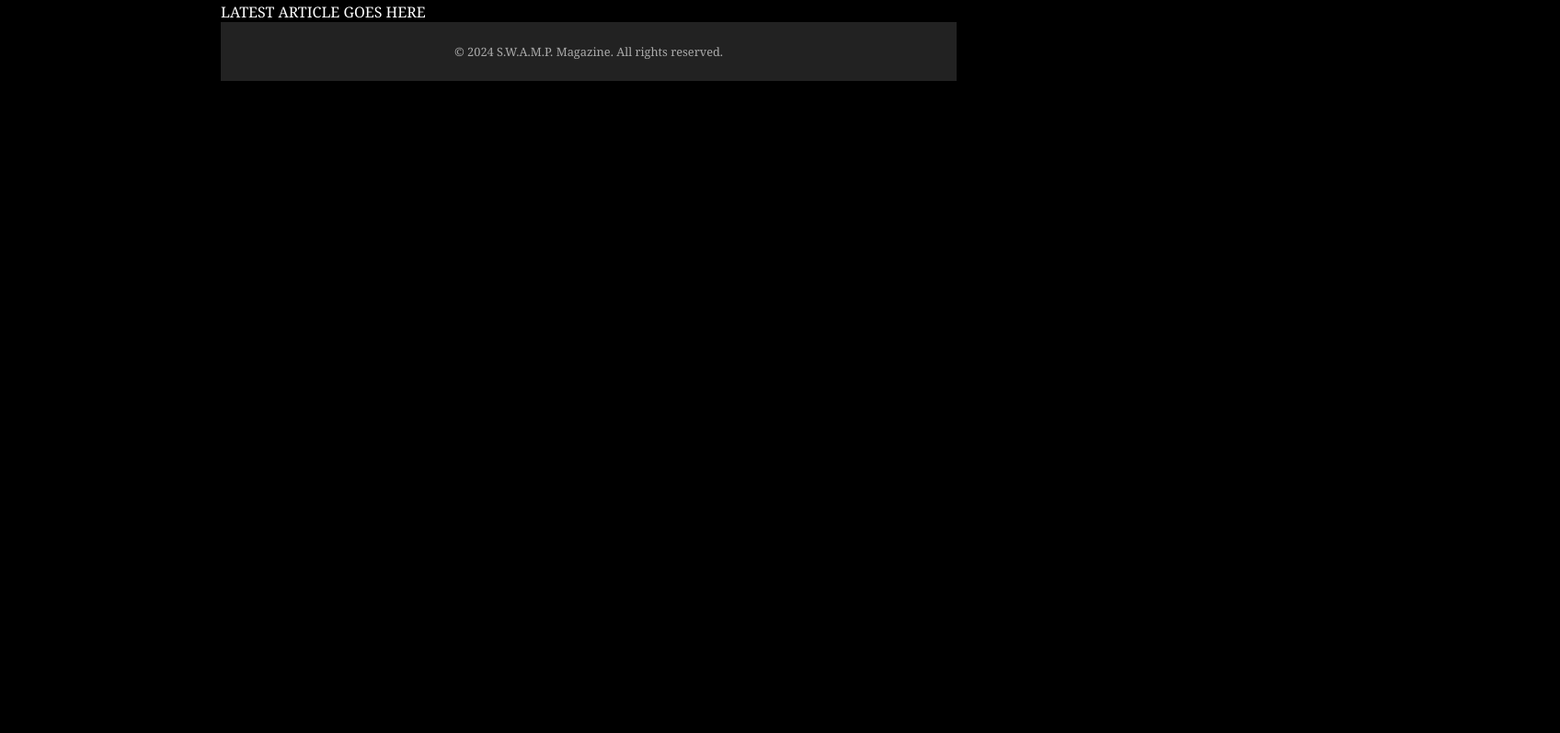
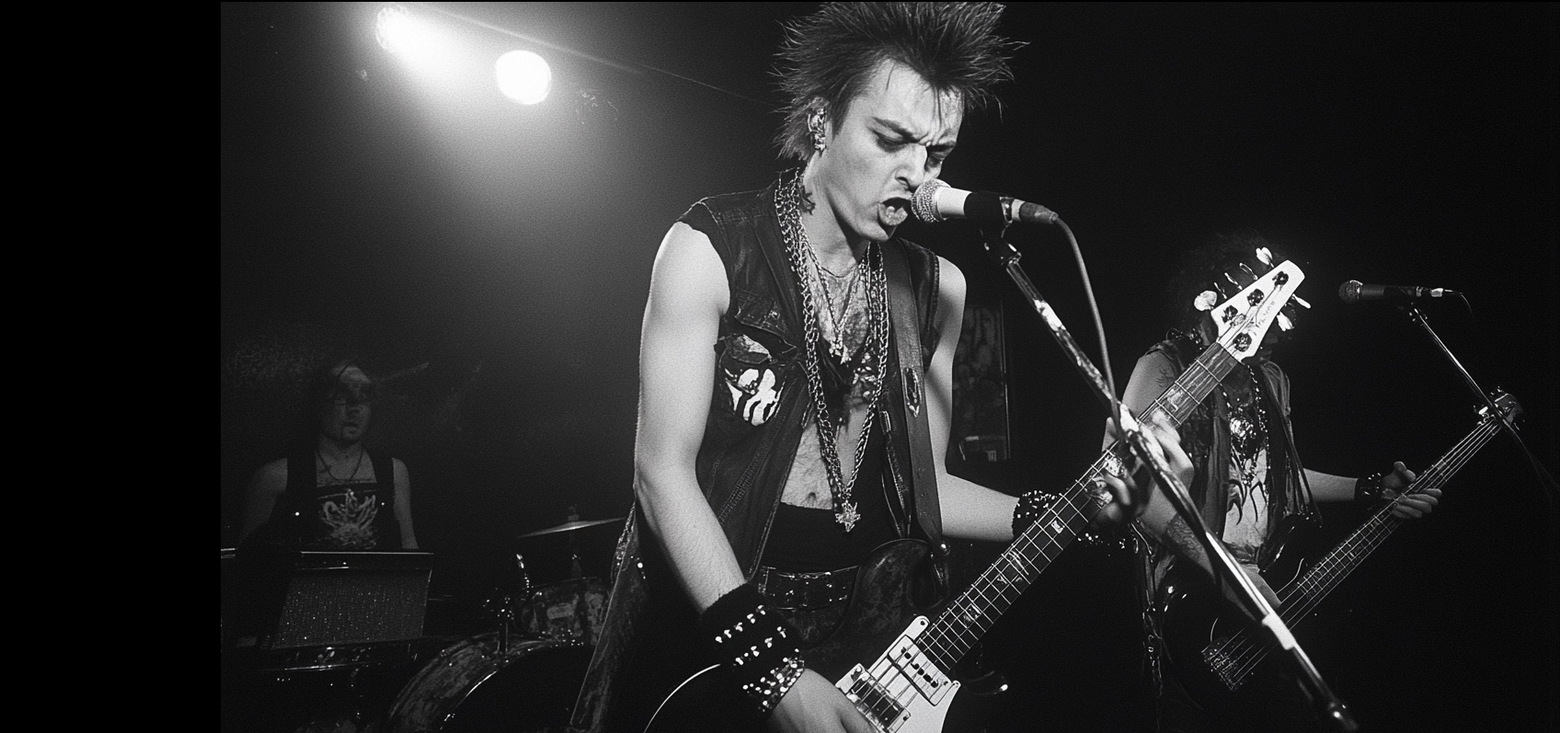
Before and after one commit to 65341/zine, a plain HTML site: page index.html in a window 1280 px wide. Shown: the part 117-914 px from the top of the page at 92% size, 1696 px wide, since content can reach past the window. Before the commit the page ends 800 px from the top, so only its background shows below. Drawn offline with Linux system fonts and the light colour scheme.

Commit message:
added load recent article, still troubleshooting it

```diff
--- a/articles/24-12-25/text.html
+++ b/articles/24-12-25/article.html
@@ -1,5 +1,4 @@
 <article class="recent-article">
-    <img src="article_pic.jpeg" alt="Article Image">
     <h1>Sound & Fury: Meet <em>The Hollow Velvets</em>, Shreveport’s Rowdiest New Rockers</h1>
     <p class="author-date">By Greg Greggin, December 9, 2024</p>
     <p class="body-text">
--- a/script.js
+++ b/script.js
@@ -88,7 +88,7 @@ document
     setTimeout(() => {
         switch (page) {
         case "HOME":
-            mainContent.innerHTML = `LATEST ARTICLE GOES HERE`;
+            loadMostRecentArticle();
             break;
         case "ARTICLES":
             mainContent.innerHTML = `
@@ -118,6 +118,42 @@ document
     }, 500); // Match the duration of the fade-out
   }
 
+  // Function to dynamically load the most recent article
+function loadMostRecentArticle() {
+    // Array of available articles (manually updated or generated by build tools)
+    const articles = [
+      "24-12-25",
+      "24-12-24" // Add new article folders here
+    ];
+
+    // Sort articles by date (descending)
+    articles.sort((a, b) => new Date(b) - new Date(a)); // Sort in descending order
+
+    // Get the most recent article
+    const mostRecent = articles[0];
+    const articleFolder = `/articles/${mostRecent}/`;
+    console.log("articleFolder:", articleFolder);
+    console.log("Image Path:", `${articleFolder}image.jpeg`);
+
+    // Fetch and load the article content
+    fetch(`${articleFolder}article.html`)
+      .then((response) => response.text())
+      .then((html) => {
+        const mainContent = document.getElementById("main-content");
+        mainContent.innerHTML = `
+            <img src="${articleFolder}image.jpeg" alt="Article Image">
+            ${html}
+        `;
+      })
+      .catch((error) => {
+        console.error("Failed to load the most recent article:", error);
+        const mainContent = document.getElementById("main-content");
+        mainContent.innerHTML = `
+          <h1>Error Loading Article</h1>
+          <p>Unable to load the most recent article. Please try again later.</p>
+        `;
+      });
+  }
 
 // Run the checkDevice function when the page loads
 window.addEventListener("DOMContentLoaded", checkDevice);
```
Also changed, not shown: articles/24-12-24/article.html (added, +23 -0 lines), articles/24-12-24/image.jpeg (added).
